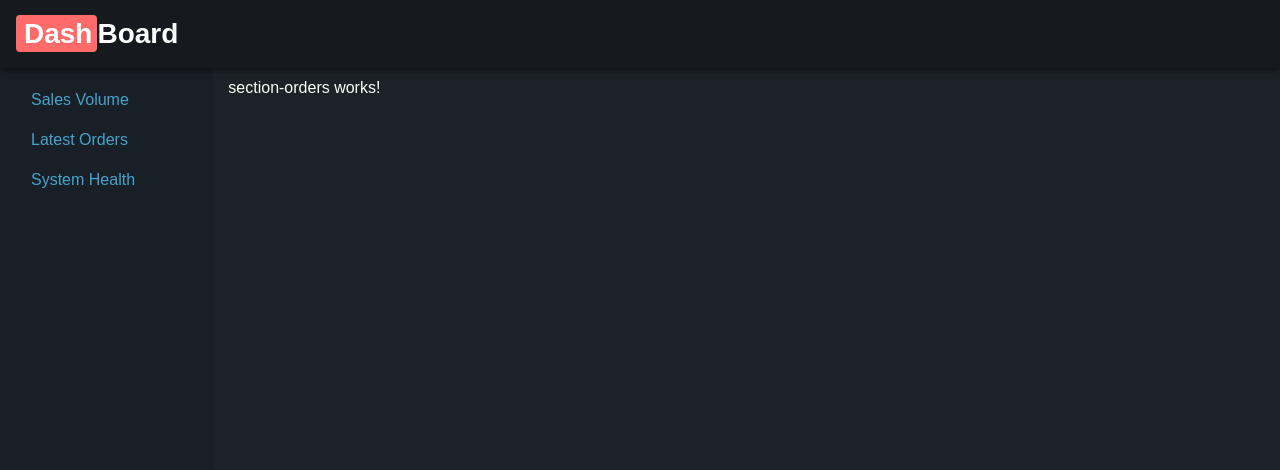
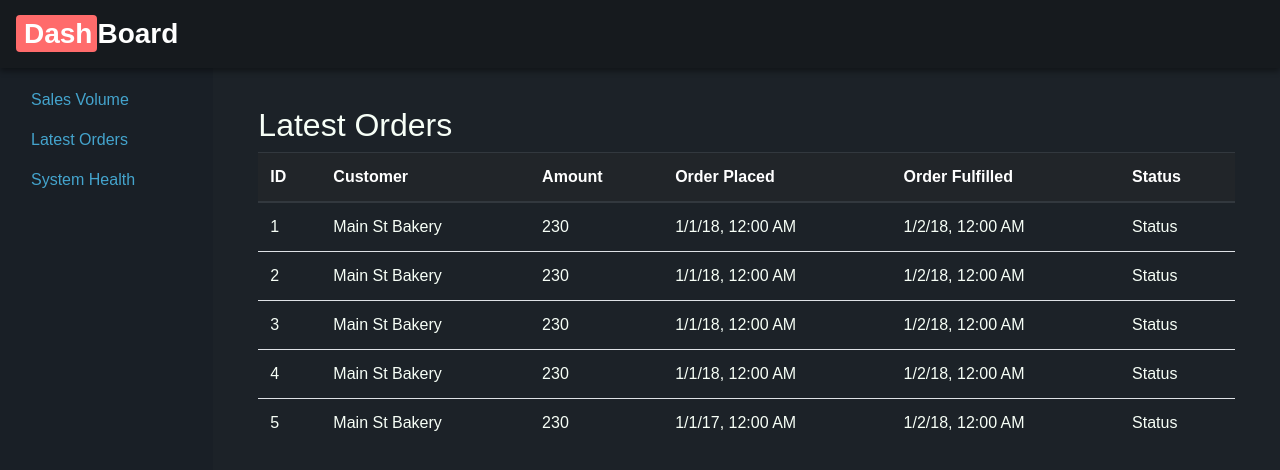
Before and after one commit to fabriziogelsi/dashboard, an Angular app in the folder ClientApp/: page /orders in a window 1280 px wide. Shown: the top 470 px of the page. Built offline with nearby package versions, Linux system fonts and the light colour scheme; a web font is replaced by a local one; what ng2-charts would draw is missing.

Commit message:
Create Orders table with mock data

```diff
--- a/ClientApp/src/app/sections/section-orders/section-orders.component.html
+++ b/ClientApp/src/app/sections/section-orders/section-orders.component.html
@@ -1 +1,25 @@
-<p>section-orders works!</p>
+<div class="section-container">
+    <h2>Latest Orders</h2>
+    <table class="table table-inverse table-hover">
+        <thead class="thead-dark">
+            <tr>
+                <th>ID</th>
+                <th>Customer</th>
+                <th>Amount</th>
+                <th>Order Placed</th>
+                <th>Order Fulfilled</th>
+                <th>Status</th>
+            </tr>
+        </thead>
+        <tbody>
+            <tr *ngFor="let order of orders">
+                <td>{{ order.id }}</td>
+                <td>{{ order.customer.name }}</td>
+                <td>{{ order.total }}</td>
+                <td>{{ order.placed | date: 'short' }}</td>
+                <td>{{ order.fulfilled | date: 'short' }}</td>
+                <td>Status</td>
+            </tr>
+        </tbody>
+    </table>
+</div>
--- a/ClientApp/src/app/sections/section-orders/section-orders.component.ts
+++ b/ClientApp/src/app/sections/section-orders/section-orders.component.ts
@@ -1,4 +1,6 @@
 import { Component, OnInit } from '@angular/core';
+
+import { Order } from '../../shared/order';
 
 @Component({
   selector: 'app-section-orders',
@@ -9,6 +11,24 @@ export class SectionOrdersComponent implements OnInit {
 
   constructor() { }
 
+  orders: Order[] = [
+    {id: 1, customer:
+      {id: 1, name: 'Main St Bakery', email: 'mains@example.com', state: 'CO'},
+      total: 230, placed: new Date(2017, 12, 1), fulfilled: new Date(2017,12,2)},
+    {id: 2, customer:
+      {id: 1, name: 'Main St Bakery', email: 'mains@example.com', state: 'CO'},
+      total: 230, placed: new Date(2017, 12, 1), fulfilled: new Date(2017,12,2)},
+    {id: 3, customer:
+      {id: 1, name: 'Main St Bakery', email: 'mains@example.com', state: 'CO'},
+      total: 230, placed: new Date(2017, 12, 1), fulfilled: new Date(2017,12,2)},
+    {id: 4, customer:
+      {id: 1, name: 'Main St Bakery', email: 'mains@example.com', state: 'CO'},
+      total: 230, placed: new Date(2017, 12, 1), fulfilled: new Date(2017,12,2)},
+    {id: 5, customer:
+      {id: 1, name: 'Main St Bakery', email: 'mains@example.com', state: 'CO'},
+      total: 230, placed: new Date(2017, 0, 1), fulfilled: new Date(2017,12,2)},
+  ];
+
   ngOnInit() {
   }
 
--- /dev/null
+++ b/ClientApp/src/app/shared/customer.ts
@@ -0,0 +1,6 @@
+export interface Customer {
+    id: number;
+    name: string;
+    email: string;
+    state: string;
+}
--- /dev/null
+++ b/ClientApp/src/app/shared/order.ts
@@ -0,0 +1,9 @@
+import { Customer } from './customer';
+
+export interface Order {
+    id: number;
+    customer: Customer;
+    total: number;
+    placed: Date;
+    fulfilled: Date;
+}
```
